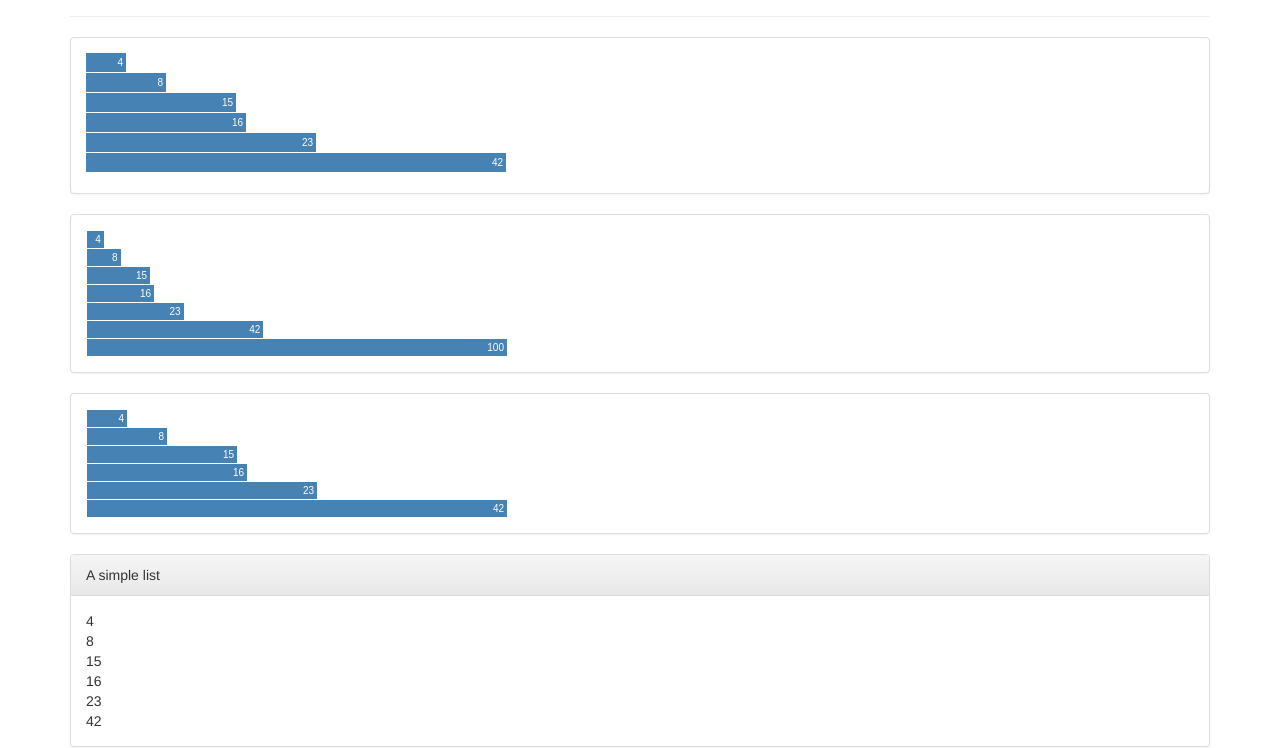
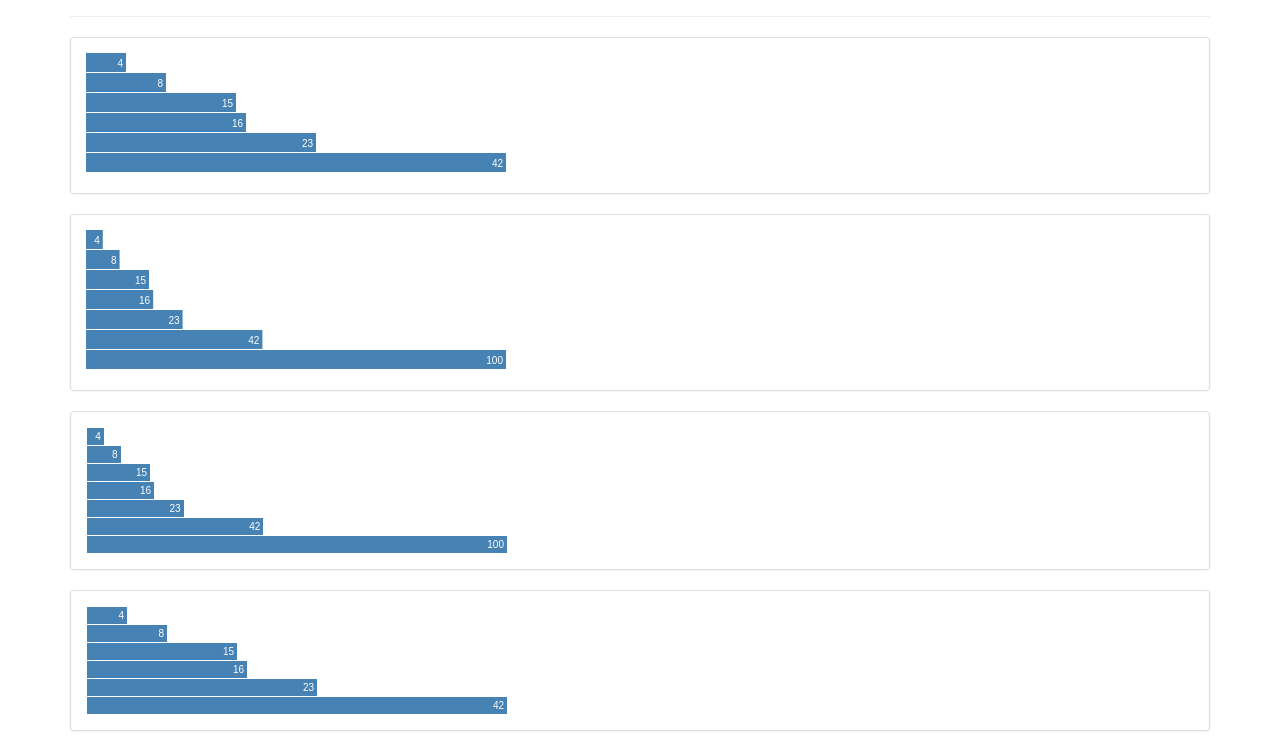
Before and after one commit to bAmrish/d3Demo, a website: page index.html in a window 1280 px wide. Shown: the part 83-831 px from the top of the page. Drawn offline with nearby package versions, Linux system fonts and the light colour scheme.

Commit message:
Added option to file using a grunt local server, added jshit and reading data from a file

```diff
--- /dev/null
+++ b/data.tsv
@@ -0,0 +1,7 @@
+name	value
+Locke	4
+Reyes	8
+Ford	15
+Jarrah	16
+Shephard	23
+Kwon	42
--- a/index.html
+++ b/index.html
@@ -16,31 +16,14 @@
 		</div>
 		<div class="panel panel-default">
 			<div class="panel-body">
-				<svg id="svg-chart" class="chart">
-					<g transform="translate(0,0)">
-						<rect width="40" height="19"></rect>
-						<text x="37" y="9.5" dy=".35em">4</text>
-					</g>
-					<g transform="translate(0,20)">
-						<rect width="80" height="19"></rect>
-						<text x="77" y="9.5" dy=".35em">8</text>
-					</g>
-					<g transform="translate(0,40)">
-						<rect width="150" height="19"></rect>
-						<text x="147" y="9.5" dy=".35em">15</text>
-					</g>
-					<g transform="translate(0,60)">
-						<rect width="160" height="19"></rect>
-						<text x="157" y="9.5" dy=".35em">16</text>
-					</g>
-					<g transform="translate(0,80)">
-						<rect width="230" height="19"></rect>
-						<text x="227" y="9.5" dy=".35em">23</text>
-					</g>
-					<g transform="translate(0,100)">
-						<rect width="420" height="19"></rect>
-						<text x="417" y="9.5" dy=".35em">42</text>
-					</g>
+				<svg id="svg-chart2" class="chart">
+				</svg>
+			</div>
+		</div>
+
+		<div class="panel panel-default">
+			<div class="panel-body">
+				<svg id="svg-chart1" class="chart">
 				</svg>
 			</div>
 		</div>
--- a/scripts/d3demo.js
+++ b/scripts/d3demo.js
@@ -1,9 +1,90 @@
+'use strict';
+
 window.addEventListener('load', function(){
 	makeChart1();
 	makeChart2();
 	makeChart3();
-	//svgChart1();
+	svgChart1();
+	svgChart2();
 });
+
+var svgChart2 = function(){
+	var chartWidth = 420;
+	var barHeight = 20;
+
+	var chart = d3.select('#svg-chart2')
+		.attr('width', chartWidth);
+
+	var scale = d3.scale.linear()
+		.range([0, chartWidth]);
+
+	var type = function(d) {
+		d.value = parseInt(d.value, 10);
+		return d;
+	};
+
+	d3.tsv('data.tsv', type, function(error, data) {
+		console.log(data);
+
+		scale.domain([0, d3.max(data, function(d) {
+			return d.value;
+		})]);
+
+		chart.attr('height', barHeight * data.length);
+
+		var bars = chart.selectAll('g')
+			.data(data)
+			.enter()
+			.append('g')
+			.attr('transform', function(d, i){
+				return 'translate(0, ' + (barHeight * i) + ')';
+			});
+
+		bars.append('rect')
+			.attr('width', function(d) {
+				return scale(d.value);
+			}).attr('height', barHeight - 1);
+
+		bars.append('text')
+			.attr('x', function(d) {return scale(d.value) - 3;})
+			.attr('y', barHeight / 2)
+			.attr('dy', '.35em')
+			.text(function(d) {return d.value;});
+	});
+};
+
+var svgChart1 = function(){
+	var chartWidth = 420;
+	var barHeight = 20;
+
+	var data = [4, 8, 15, 16, 23, 42, 100 ];
+
+	var scale = d3.scale.linear()
+					.domain([0, d3.max(data)])
+					.range([0, chartWidth]);
+
+	var chart = d3.select('#svg-chart1')
+		.attr('width', chartWidth)
+		.attr('height', barHeight * (data.length));
+
+	var bar = chart.selectAll('g')
+		.data(data)
+		.enter()
+		.append('g')
+		.attr('transform', function(d, i){
+			return 'translate(0,' + (i * barHeight) + ')';
+		});
+
+	bar.append('rect')
+		.attr('width', scale)
+		.attr('height', barHeight - 1);
+
+	bar.append('text')
+		.attr('x', function (d) { return scale(d) - 3; })
+		.attr('y', barHeight/2)
+		.attr('dy', '.35em')
+		.text(function(d){return d;});
+};
 
 var makeChart1 = function() {
 	var data = [4, 8, 15, 16, 23, 42, 100 ];
@@ -23,7 +104,7 @@ var makeChart1 = function() {
 		.text (function(d) {
 			return d;
 		});
-}
+};
 
 var makeChart2 = function() {
 	var data = [4, 8, 15, 16, 23, 42];
@@ -37,7 +118,7 @@ var makeChart2 = function() {
 	barEnter.text(function (value) {
 		return value;
 	});
-}
+};
 
 var makeChart3 = function() {
 	var data = [4, 8, 15, 16, 23, 42];
@@ -47,6 +128,6 @@ var makeChart3 = function() {
 		.enter()
 		.append('div')
 		.text(function (d) {
-			return d
+			return d;
 		});
-}
+};
--- a/styles/main.css
+++ b/styles/main.css
@@ -5,11 +5,6 @@
   padding: 3px;
   margin: 1px;
   color: white;
-}
-
-#svg-chart {
-	width: 420px;
-	height: 120px;
 }
 
 .chart rect {
```
Also changed, not shown: Gruntfile.js (added, +21 -0 lines), package.json (added, +12 -0 lines), 1 other file.
